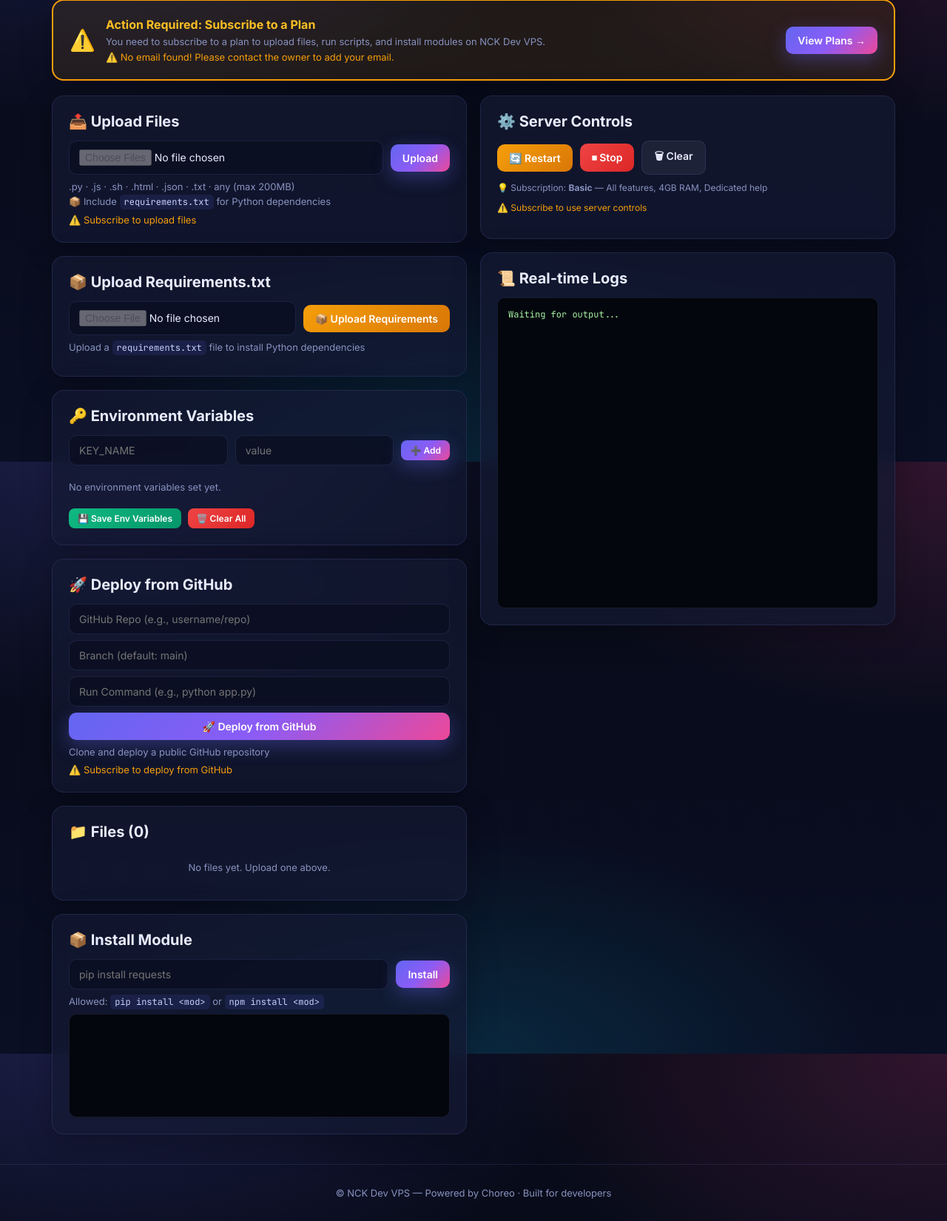
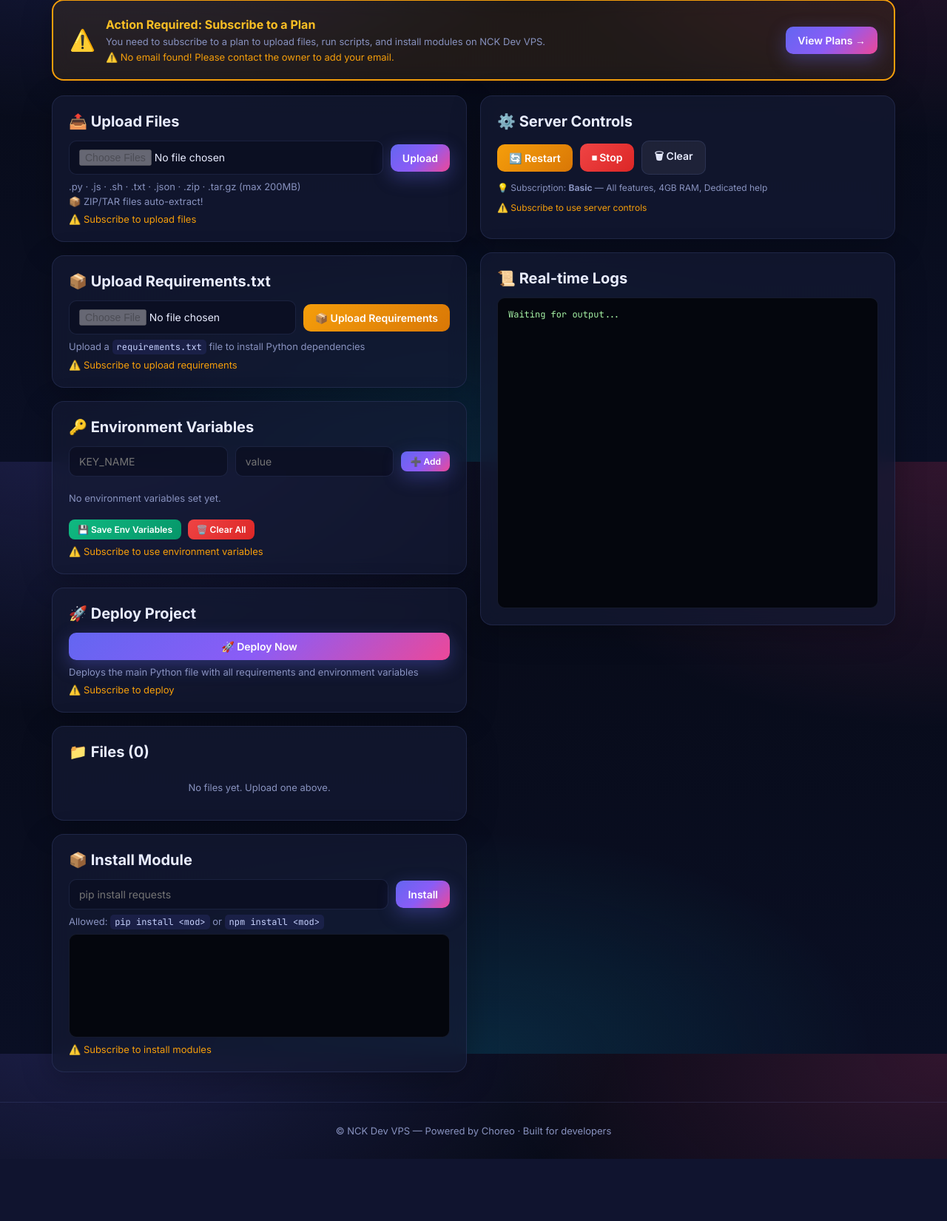
Before and after one commit to DarkLord813/nck-dev-vps, a Flask app: template templates/user.html in a window 1280 px wide. Shown: the part 176-1826 px from the top of the page at 74% size. After the commit the page ends 1742 px from the top, so only its background shows below. Run offline with Flask 3, Linux system fonts and the light colour scheme; the template is opened without the code that fills it, so the values that code supplies are empty.

Commit message:
Enhance file upload and deployment features
Updated user upload form to include support for ZIP and TAR files, added environment variable functionality, and modified GitHub deployment to deploy the project directly.

```diff
--- a/templates/user.html
+++ b/templates/user.html
@@ -48,8 +48,8 @@
           <input type="file" name="files" multiple required style="flex:1" {% if not is_paid %}disabled{% endif %}>
           <button class="btn btn-primary" {% if not is_paid %}disabled{% endif %}>Upload</button>
         </form>
-        <p class="muted" style="margin:8px 0 0">.py · .js · .sh · .html · .json · .txt · any (max 200MB)</p>
-        <p class="muted" style="margin:4px 0 0">📦 Include <code>requirements.txt</code> for Python dependencies</p>
+        <p class="muted" style="margin:8px 0 0">.py · .js · .sh · .txt · .json · .zip · .tar.gz (max 200MB)</p>
+        <p class="muted" style="margin:4px 0 0">📦 ZIP/TAR files auto-extract!</p>
         {% if not is_paid %}<p class="muted" style="margin:8px 0 0;color:#f59e0b">⚠️ Subscribe to upload files</p>{% endif %}
       </div>
 
@@ -62,6 +62,7 @@
         </form>
         <p class="muted" style="margin:8px 0 0">Upload a <code>requirements.txt</code> file to install Python dependencies</p>
         <div id="requirements-status" style="margin-top:8px;font-size:13px;"></div>
+        {% if not is_paid %}<p class="muted" style="margin:8px 0 0;color:#f59e0b">⚠️ Subscribe to upload requirements</p>{% endif %}
       </div>
 
       <!-- Environment Variables Card -->
@@ -69,31 +70,27 @@
         <h2>🔑 Environment Variables</h2>
         <form id="env-form" onsubmit="return addEnvironmentVariable(event)">
           <div class="row" style="margin-bottom:8px">
-            <input id="env-key" placeholder="KEY_NAME" style="flex:1;min-width:100px">
-            <input id="env-value" placeholder="value" style="flex:1;min-width:100px">
-            <button class="btn btn-primary btn-sm" type="submit">➕ Add</button>
+            <input id="env-key" placeholder="KEY_NAME" style="flex:1;min-width:100px" {% if not is_paid %}disabled{% endif %}>
+            <input id="env-value" placeholder="value" style="flex:1;min-width:100px" {% if not is_paid %}disabled{% endif %}>
+            <button class="btn btn-primary btn-sm" type="submit" {% if not is_paid %}disabled{% endif %}>➕ Add</button>
           </div>
         </form>
         <div id="env-list" style="margin-top:8px;max-height:150px;overflow-y:auto;font-size:13px;">
           <p class="muted">No environment variables set yet.</p>
         </div>
-        <button class="btn btn-ok btn-sm" onclick="saveEnvironmentVariables()" style="margin-top:8px">💾 Save Env Variables</button>
-        <button class="btn btn-danger btn-sm" onclick="clearEnvironmentVariables()" style="margin-top:8px;margin-left:4px">🗑️ Clear All</button>
+        <button class="btn btn-ok btn-sm" onclick="saveEnvironmentVariables()" style="margin-top:8px" {% if not is_paid %}disabled{% endif %}>💾 Save Env Variables</button>
+        <button class="btn btn-danger btn-sm" onclick="clearEnvironmentVariables()" style="margin-top:8px;margin-left:4px" {% if not is_paid %}disabled{% endif %}>🗑️ Clear All</button>
+        {% if not is_paid %}<p class="muted" style="margin:8px 0 0;color:#f59e0b">⚠️ Subscribe to use environment variables</p>{% endif %}
       </div>
 
-      <!-- GitHub Deploy Card -->
+      <!-- Deploy Button -->
       <div class="card">
-        <h2>🚀 Deploy from GitHub</h2>
-        <form id="github-deploy-form" onsubmit="return deployFromGitHub(event)">
-          <input id="github-repo" placeholder="GitHub Repo (e.g., username/repo)" style="width:100%;margin-bottom:8px" required {% if not is_paid %}disabled{% endif %}>
-          <input id="github-branch" placeholder="Branch (default: main)" style="width:100%;margin-bottom:8px" {% if not is_paid %}disabled{% endif %}>
-          <input id="run-command" placeholder="Run Command (e.g., python app.py)" style="width:100%;margin-bottom:8px" required {% if not is_paid %}disabled{% endif %}>
-          <button class="btn btn-primary" style="width:100%;justify-content:center" {% if not is_paid %}disabled{% endif %}>
-            🚀 Deploy from GitHub
-          </button>
-        </form>
-        <p class="muted" style="margin:8px 0 0">Clone and deploy a public GitHub repository</p>
-        {% if not is_paid %}<p class="muted" style="margin:8px 0 0;color:#f59e0b">⚠️ Subscribe to deploy from GitHub</p>{% endif %}
+        <h2>🚀 Deploy Project</h2>
+        <button class="btn btn-primary" onclick="deployProject()" style="width:100%;justify-content:center" {% if not is_paid %}disabled{% endif %}>
+          🚀 Deploy Now
+        </button>
+        <p class="muted" style="margin:8px 0 0">Deploys the main Python file with all requirements and environment variables</p>
+        {% if not is_paid %}<p class="muted" style="margin:8px 0 0;color:#f59e0b">⚠️ Subscribe to deploy</p>{% endif %}
       </div>
 
       <!-- Files List -->
@@ -128,6 +125,7 @@
         </form>
         <p class="muted" style="margin:8px 0 8px">Allowed: <code>pip install &lt;mod&gt;</code> or <code>npm install &lt;mod&gt;</code></p>
         <div id="installLogs" style="background:#04060d;color:#9fd3ff;font-family:'JetBrains Mono',monospace;font-size:12px;padding:12px;border-radius:10px;height:140px;overflow:auto;white-space:pre-wrap;border:1px solid var(--border)"></div>
+        {% if not is_paid %}<p class="muted" style="margin:8px 0 0;color:#f59e0b">⚠️ Subscribe to install modules</p>{% endif %}
       </div>
     </div>
 
@@ -279,54 +277,39 @@ function clearEnvironmentVariables() {
     .catch(() => alert('❌ Error clearing environment variables.'));
 }
 
-// ==================== GITHUB DEPLOY ====================
-async function deployFromGitHub(event) {
-    event.preventDefault();
-    const repo = document.getElementById('github-repo').value.trim();
-    const branch = document.getElementById('github-branch').value.trim() || 'main';
-    const runCommand = document.getElementById('run-command').value.trim();
-
-    if (!repo || !runCommand) {
-        alert('Please enter GitHub repo and run command');
-        return false;
-    }
-
-    // Collect environment variables
-    const envVars = {};
-    envVariables.forEach(env => { envVars[env.key] = env.value; });
-
-    const data = {
-        repo: repo,
-        branch: branch,
-        run_command: runCommand,
-        env_vars: envVars
-    };
+// ==================== DEPLOY PROJECT ====================
+async function deployProject() {
+    if (!confirm('Deploy this project with the current files and settings?')) return;
 
     try {
-        const response = await fetch('/deploy-github', {
+        const response = await fetch('/deploy-project', {
             method: 'POST',
-            headers: { 'Content-Type': 'application/json' },
-            body: JSON.stringify(data)
+            headers: { 'Content-Type': 'application/json' }
         });
-
         const result = await response.json();
-
         if (result.success) {
-            alert('✅ GitHub repository deployed successfully!');
-            // Reload page to show new files
+            alert('✅ ' + result.message);
             setTimeout(() => location.reload(), 1000);
         } else {
-            alert('❌ Deployment failed: ' + result.error);
+            alert('❌ ' + result.error);
         }
     } catch (error) {
         alert('❌ Error deploying: ' + error.message);
     }
-
-    return false;
 }
 
-// ==================== REQUIREMENTS.UPLOAD ====================
-// Add requirements upload handler (handled by form action /upload-requirements)
+// ==================== REQUIREMENTS UPLOAD ====================
+// Requirements upload status
+document.addEventListener('DOMContentLoaded', function() {
+    const reqForm = document.querySelector('form[action="/upload-requirements"]');
+    if (reqForm) {
+        reqForm.addEventListener('submit', function(e) {
+            const status = document.getElementById('requirements-status');
+            status.innerHTML = '⏳ Uploading and installing requirements...';
+            status.style.color = '#fbbf24';
+        });
+    }
+});
 
 // ==================== EXISTING FUNCTIONS ====================
 async function post(url, body){
@@ -364,19 +347,7 @@ async function doInstall(e){
     return false;
 }
 
-// Requirements upload status
-document.addEventListener('DOMContentLoaded', function() {
-    const reqForm = document.querySelector('form[action="/upload-requirements"]');
-    if (reqForm) {
-        reqForm.addEventListener('submit', function(e) {
-            const status = document.getElementById('requirements-status');
-            status.innerHTML = '⏳ Uploading and installing requirements...';
-            status.style.color = '#fbbf24';
-        });
-    }
-});
-
-// Logs tick
+// ==================== LOGS ====================
 const logBox = document.getElementById('logs'), instBox = document.getElementById('installLogs');
 async function tick(){
     try{
```
